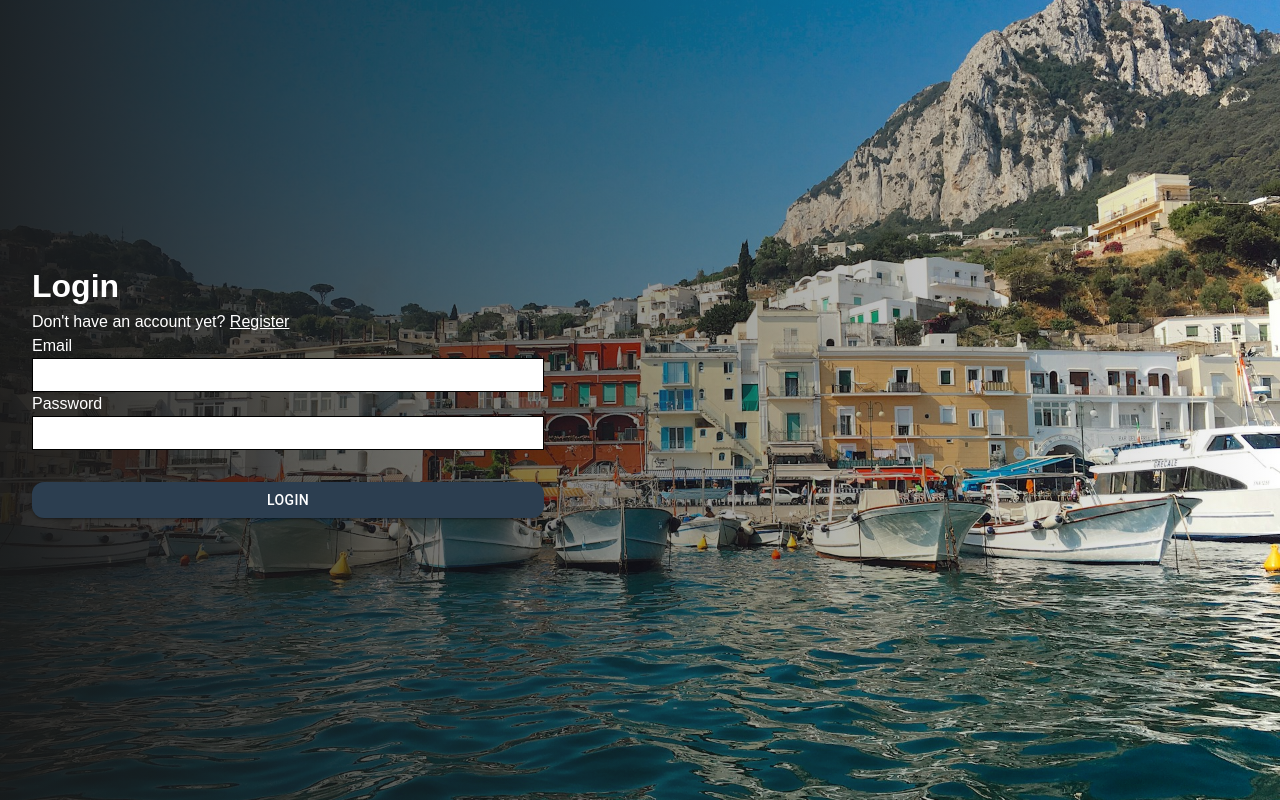
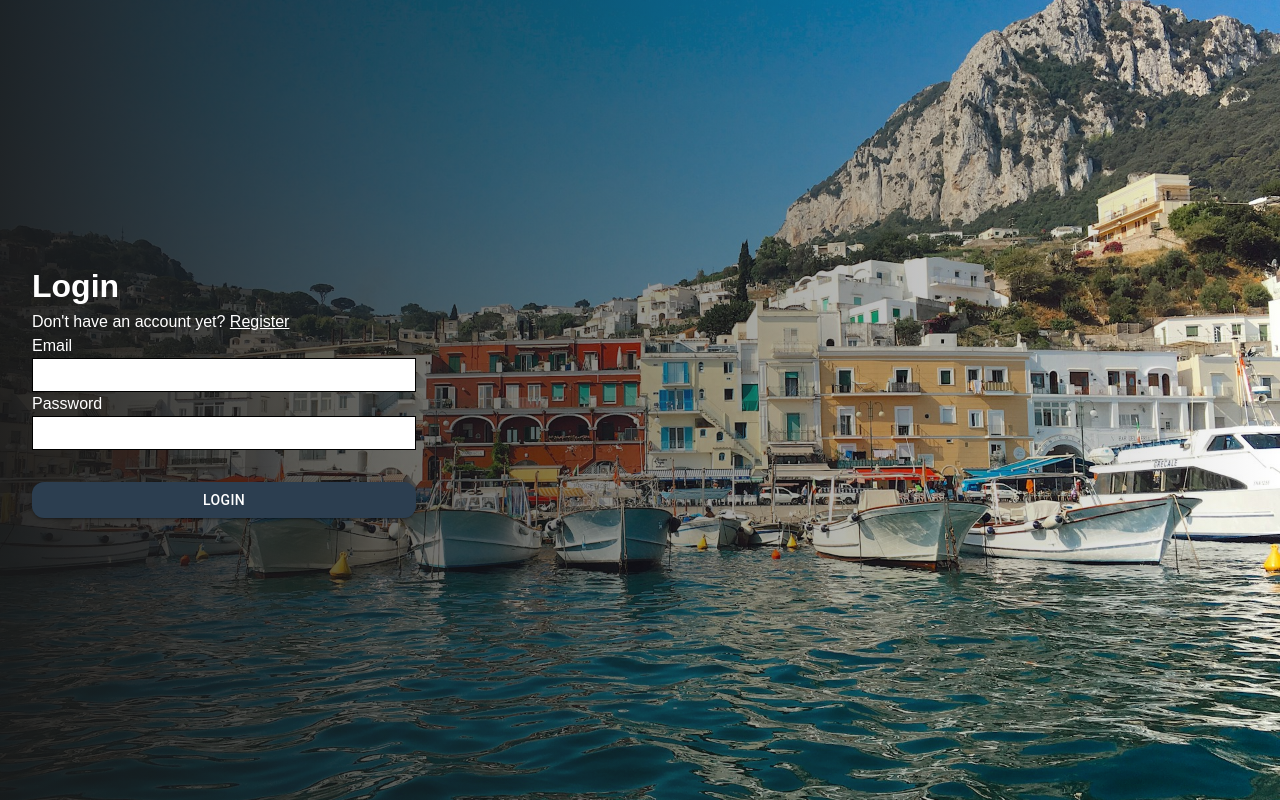
Before and after one commit to AshleyL45/front---odyssea, a React (Create React App) app: page /login in a window 1280 px wide. Built offline with nearby package versions, Linux system fonts and the light colour scheme; no server answers; a web font is replaced by a local one.

Commit message:
Added themes to itinerary list page

```diff
--- a/src/@types/Trip.ts
+++ b/src/@types/Trip.ts
@@ -7,4 +7,5 @@ export interface Trip {
     totalDuration: number;
     status?: string;
     purchaseDate?: string;
+    themeName?: string;
 }
--- a/src/components/ReusableComponents/TripItemTravel.tsx
+++ b/src/components/ReusableComponents/TripItemTravel.tsx
@@ -18,6 +18,7 @@ const TripItemTravel: FC<TripItemTravelProps> = ({trip}) => {
                 <div className="trip-item-travel-photo" style={{border: "solid 1px black", backgroundColor: "#F8F1E5"}}></div>
 
                 <div className="text-travel">
+                    <p style={{marginBottom: "2rem", fontStyle: "italic"}}>{trip.themeName}</p>
                     <h2 style={{fontSize: "25px", margin: "0 0 20px"}}>{trip.name}</h2>
                     <p style={{marginBottom: "10px"}}>
                         {trip.shortDescription}
--- a/src/components/ReusableComponents/TripItemTravelReverse.tsx
+++ b/src/components/ReusableComponents/TripItemTravelReverse.tsx
@@ -11,6 +11,7 @@ const TripItemTravelReverse: ({trip}: { trip: Trip }) => JSX.Element = ({trip})
             <section className="component trip-item-travel-reverse">
 
                 <div className="text-travel">
+                    <p style={{marginBottom: "2rem", fontStyle:"italic"}}>{trip.themeName}</p>
                     <h2 style={{fontSize: "25px", margin: "0 0 20px"}}>{trip.name}</h2>
                     <p style={{marginBottom: "10px"}}>
                         {trip.shortDescription}
--- a/src/pages/mainPages/ItineraryListPage.tsx
+++ b/src/pages/mainPages/ItineraryListPage.tsx
@@ -27,7 +27,7 @@ const ItineraryListPage: ({}: {}) => JSX.Element = ({}) => {
         const fetchTripsCountriesThemes = async () => {
             try {
                 // Récupérer les données depuis le backend
-                const tripsToFetch = await get("/api/itineraries");
+                const tripsToFetch = await get("/api/itineraries/themes");
                 const countriesToFetch = await get("/countries");
                 const themesToFetch = await get("/api/themes");
 
--- a/src/styles/LoginForm.module.css
+++ b/src/styles/LoginForm.module.css
@@ -1,6 +1,6 @@
 .loginForm {
     margin-left: 2rem;
-    width: 40%;
+    width: 30%;
     margin-top: auto;
     margin-bottom: auto;
     color: white;
--- a/src/styles/RegisterForm.module.css
+++ b/src/styles/RegisterForm.module.css
@@ -3,7 +3,7 @@
     flex-direction: column;
     justify-content: center;
     height: 100vh;
-    width: 40%;
+    width: 30%;
     margin-left: 4rem;
     color: white;
 }
```
